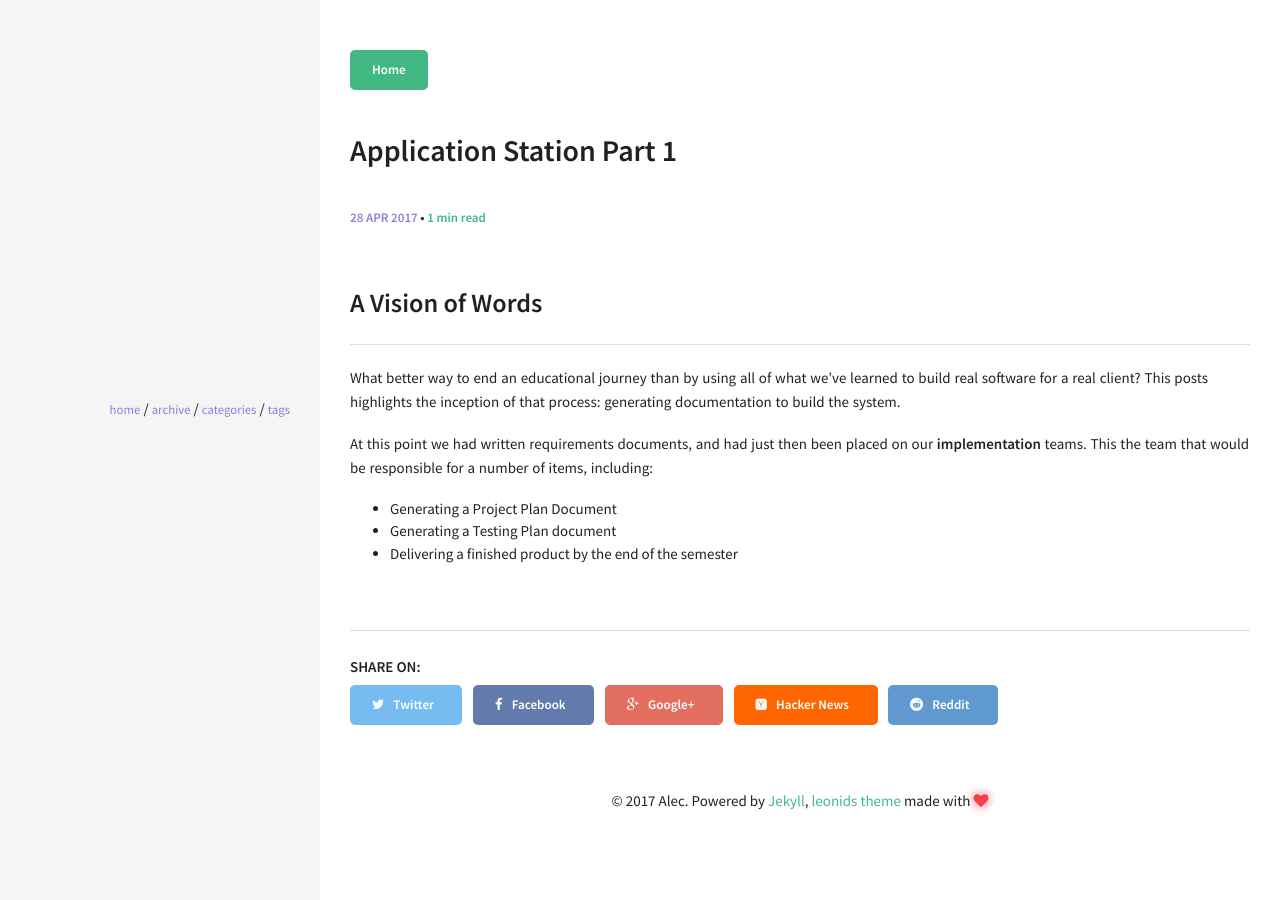
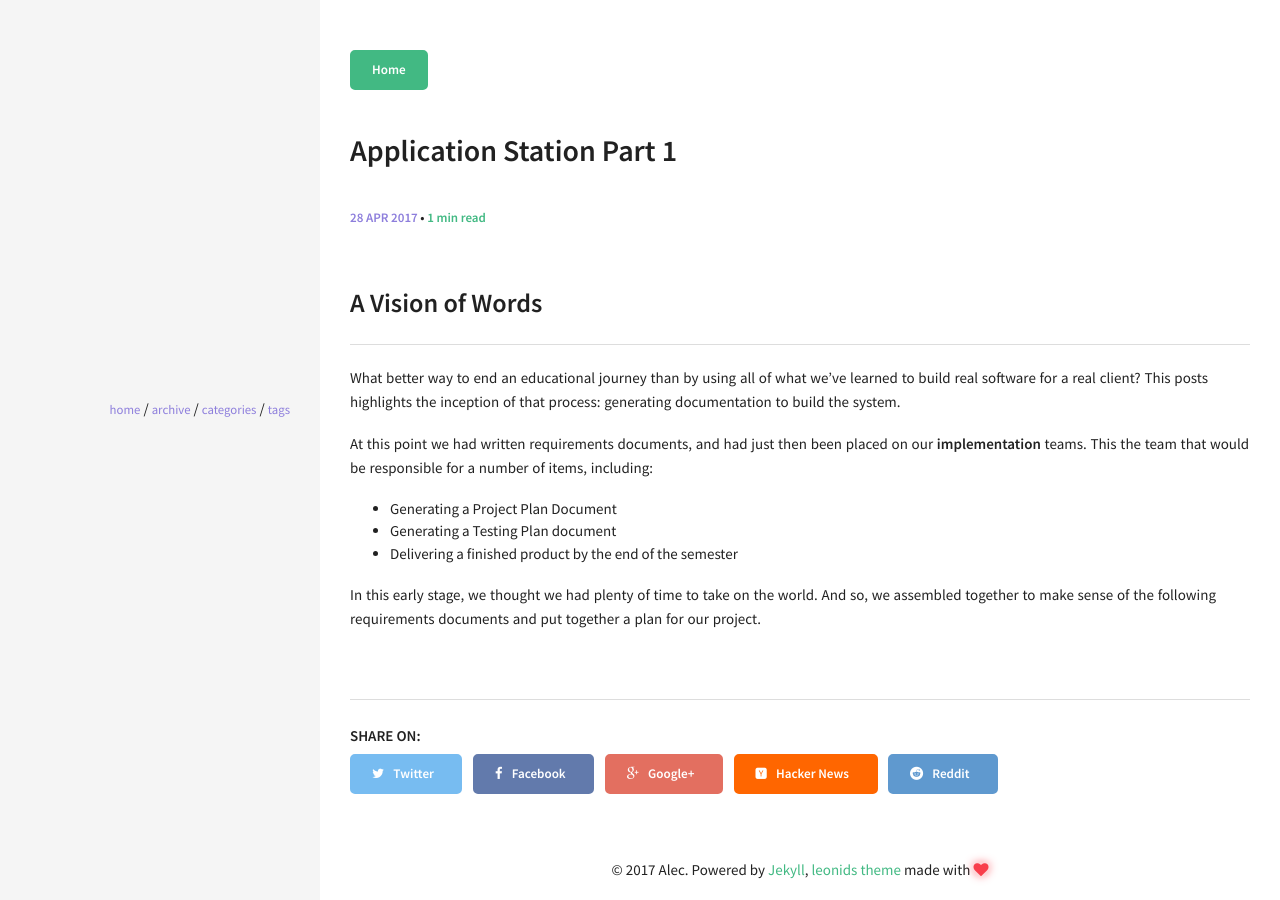
Before and after one commit to acarlyle/acarlyle.github.io, a Jekyll site: the page built from _posts/2017-04-27-application-station-part-1.md, in a window 1280 px wide. Built offline with Jekyll 4.4.1, drawn with Linux system fonts in a browser that asks for light colours.

Commit message:
Updated 2017-04-27-application-station-part-1.md

```diff
--- a/_posts/2017-04-27-application-station-part-1.md
+++ b/_posts/2017-04-27-application-station-part-1.md
@@ -17,3 +17,5 @@ At this point we had written requirements documents, and had just then been plac
 * Generating a Project Plan Document
 * Generating a Testing Plan document
 * Delivering a finished product by the end of the semester
+
+In this early stage, we thought we had plenty of time to take on the world.  And so, we assembled together to make sense of the following requirements documents and put together a plan for our project.
```
